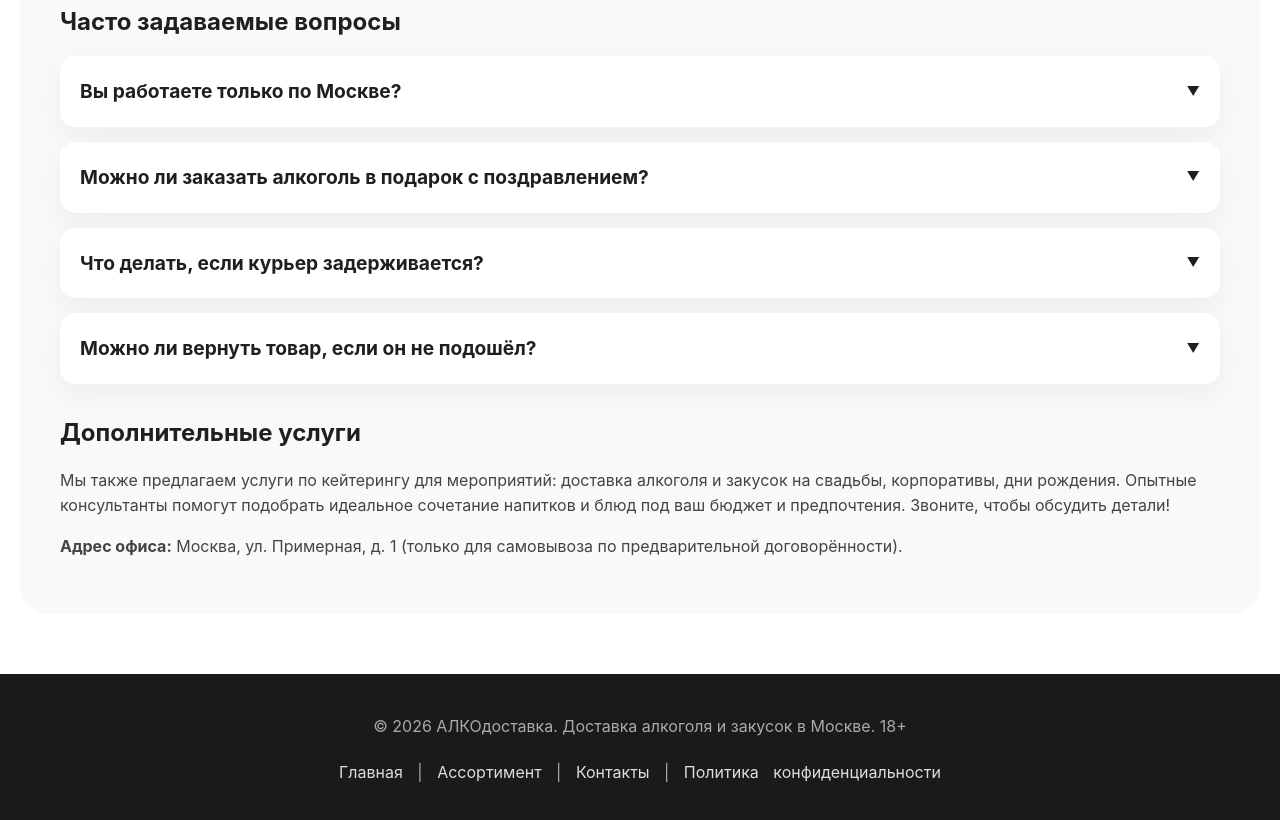
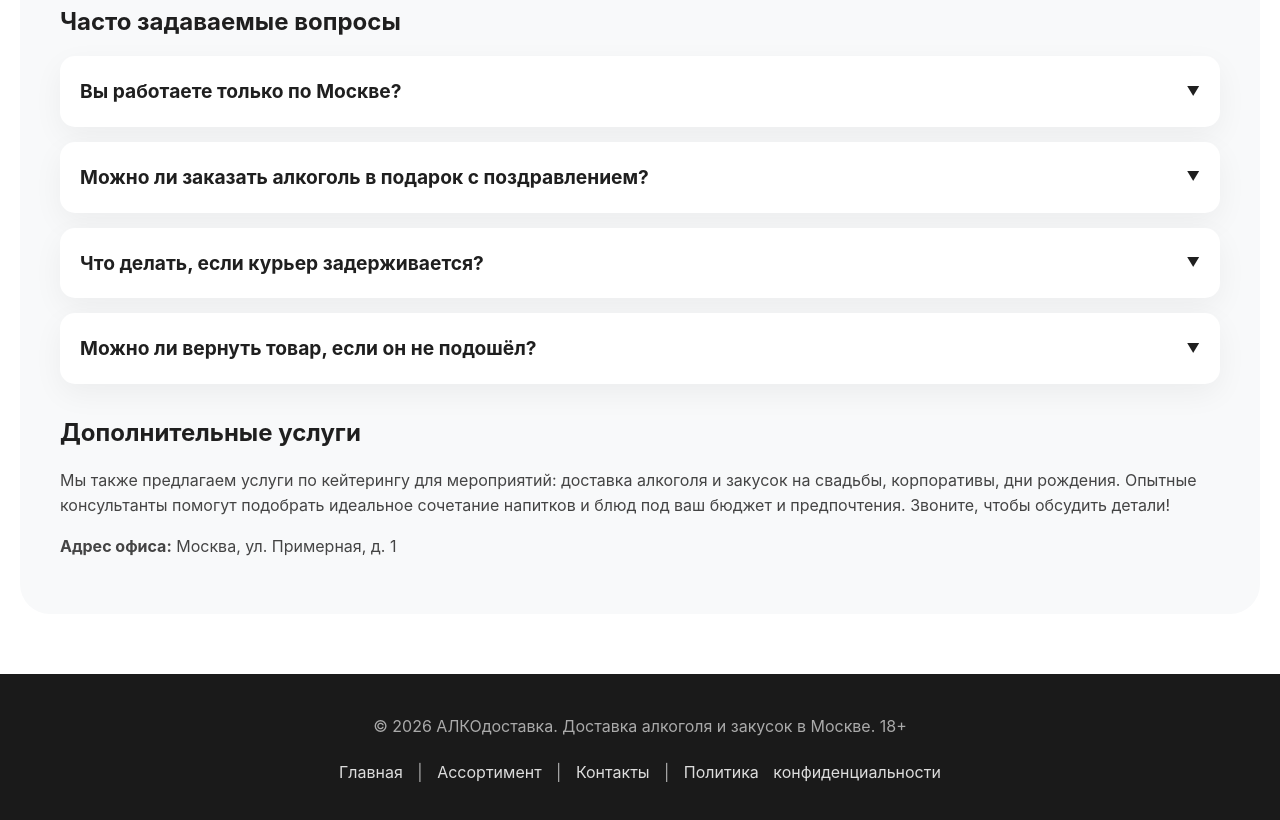
Before and after one commit to 76hgtvgywz-tech/dostavka-alkogolya-msk24, a plain HTML site: page contacts.html in a window 1280 px wide. Shown: the part 1770-2590 px from the top of the page. Drawn offline with Linux system fonts and the light colour scheme.

Commit message:
contacts.html

```diff
--- a/contacts.html
+++ b/contacts.html
@@ -119,7 +119,7 @@
                 <h3>Дополнительные услуги</h3>
                 <p>Мы также предлагаем услуги по кейтерингу для мероприятий: доставка алкоголя и закусок на свадьбы, корпоративы, дни рождения. Опытные консультанты помогут подобрать идеальное сочетание напитков и блюд под ваш бюджет и предпочтения. Звоните, чтобы обсудить детали!</p>
 
-                <p><strong>Адрес офиса:</strong> Москва, ул. Примерная, д. 1 (только для самовывоза по предварительной договорённости).</p>
+                <p><strong>Адрес офиса:</strong> Москва, ул. Примерная, д. 1 </p>
             </div>
         </div>
     </main>
```
